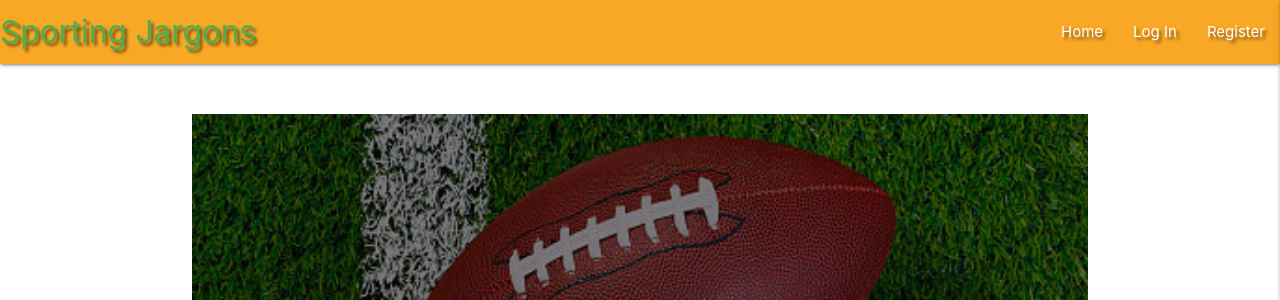
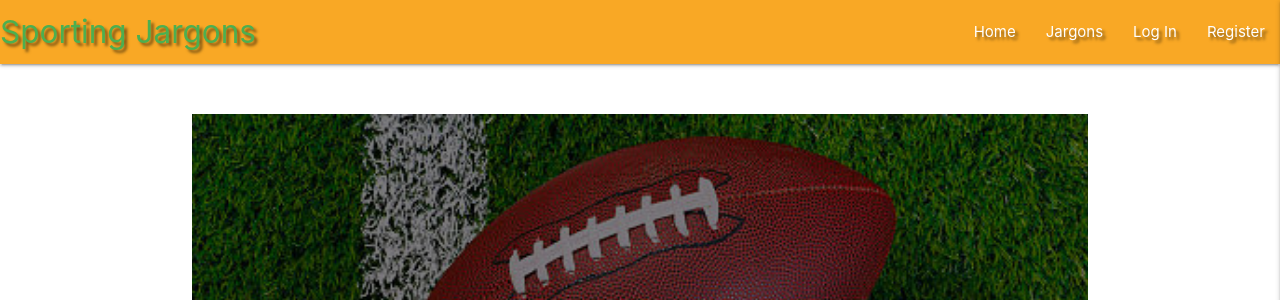
Before and after one commit to Code-Institute-Submissions/martinjohnson26-Milestone3, a Flask app: page / in a window 1280 px wide. Shown: the top 300 px of the page. Run offline with Flask 2, Linux system fonts and the light colour scheme; some libraries are stand-ins or nearby versions.

Commit message:
change base html to make jargons visible without logging in

```diff
--- a/templates/base.html
+++ b/templates/base.html
@@ -20,8 +20,8 @@
 				<a href="#" data-target="mobile-demo" class="sidenav-trigger right"><i class="fas fa-bars"></i></a>
 				<ul class="right hide-on-med-and-down">
 					<li><a href="{{ url_for('home') }}">Home</a></li>
+                    <li><a href="{{ url_for('get_jargons')}}">Jargons</a></li>
                     {% if session.user %}
-                    <li><a href="{{ url_for('get_jargons')}}">Jargons</a></li>
                     <li><a href="{{ url_for('add_jargon')}}">Add New Jargon</a></li>
                     <li><a href="{{ url_for('profile', username=session['user']) }}">Profile</a></li>
                     <li><a href="{{ url_for('logout') }}">Log Out</a></li>
@@ -37,8 +37,8 @@
         <ul class="sidenav" id="mobile-demo">
             <li><h4 class="center-align green-text text-darken 4">Know Your Sporting Jargons</h4></li>
             <li><a href="{{ url_for('home') }}">Home</a></li>
+            <li><a href="{{ url_for('get_jargons')}}">Jargons</a></li>
             {% if session.user %}
-            <li><a href="{{ url_for('get_jargons')}}">Jargons</a></li>
             <li><a href="{{ url_for('add_jargon')}}">Add New Jargon</a></li>
             <li><a href="{{ url_for('profile', username=session['user']) }}">Profile</a></li>
             <li><a href="{{ url_for('logout') }}">Log Out</a></li>
```
Also changed, not shown: README.md.
